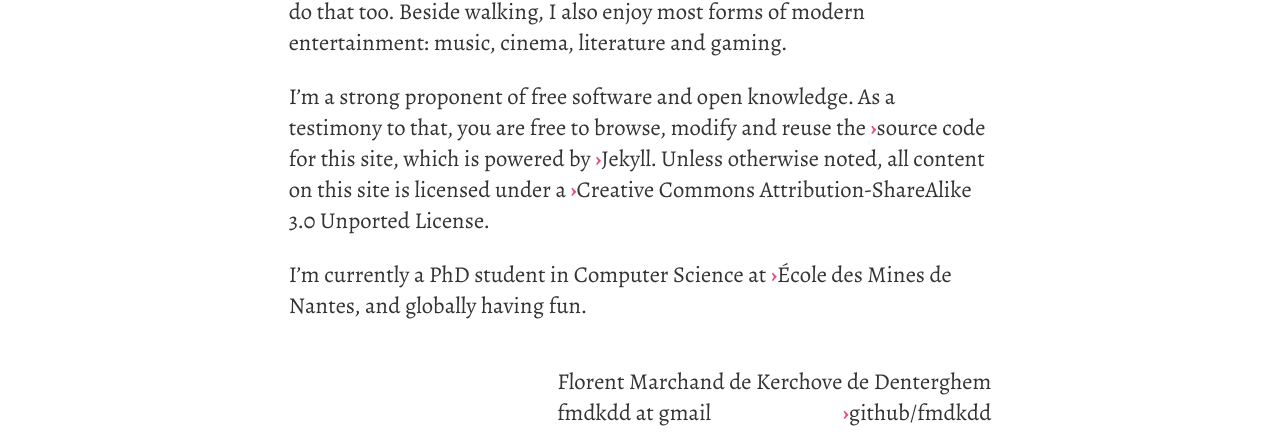
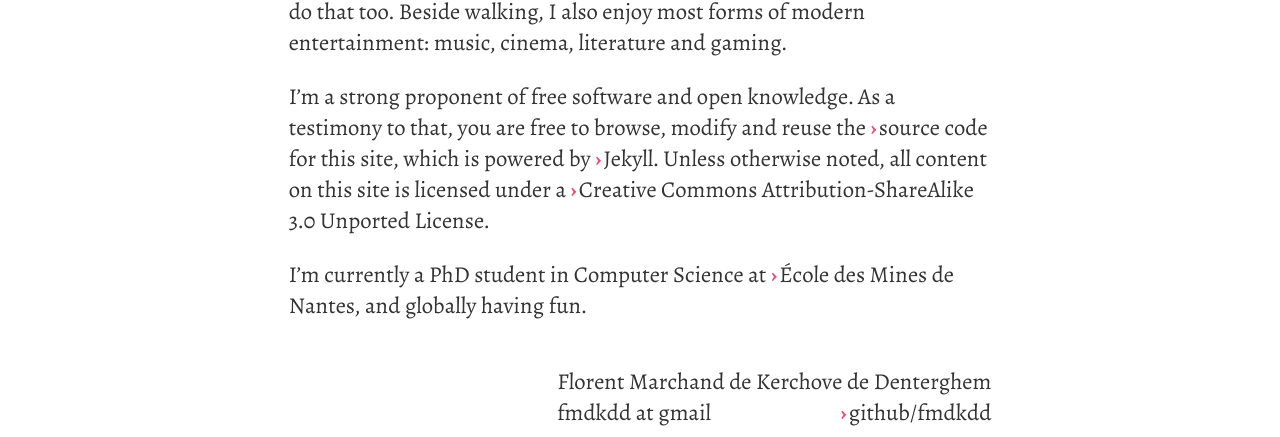
Before and after one commit to fmdkdd/fmdkdd.github.com, a Jekyll site: the page built from about.md, in a window 1280 px wide. Shown: the part 515-952 px from the top of the page. Built offline with Jekyll 4.4.1, drawn with Linux system fonts in a browser that asks for light colours; some web fonts are replaced; Markdown is read by kramdown in place of the engine named in the settings.

Commit message:
Add small space after link marker

```diff
--- a/css/screen.css
+++ b/css/screen.css
@@ -104,6 +104,7 @@ h2 {
 	content: "›";
 	color: #E94E77;
 	font-weight: bold;
+	margin-right: 0.1rem;
 }
 
 .main a:hover {
```
